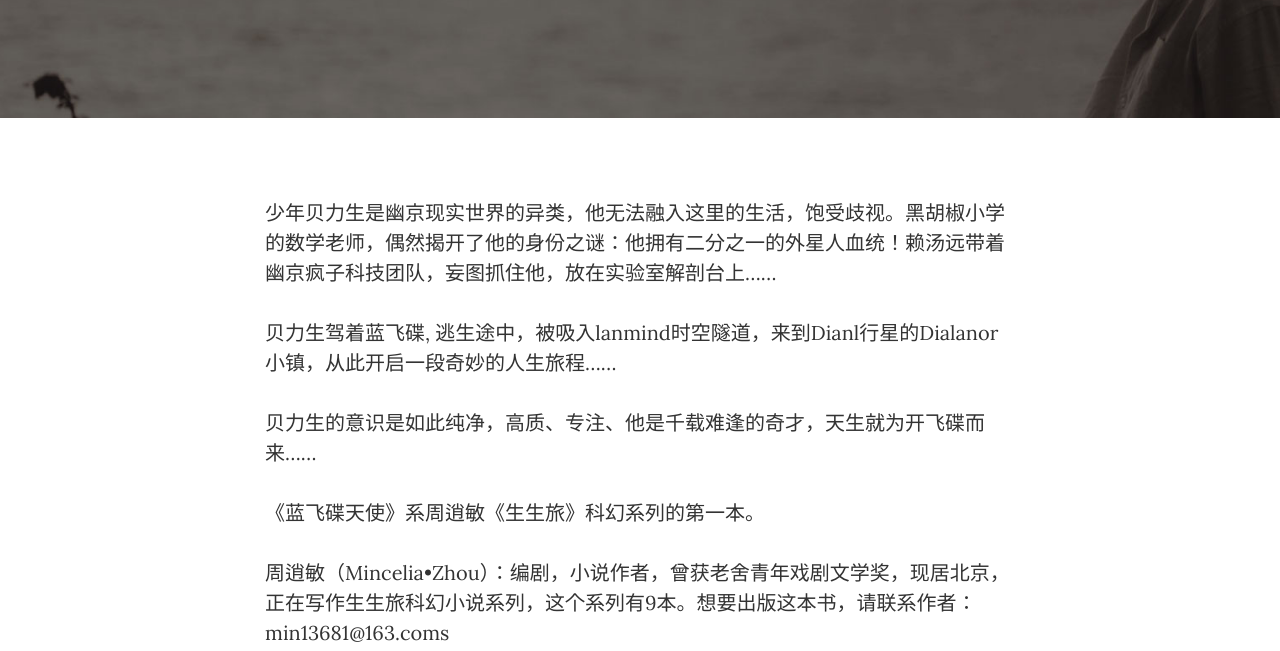
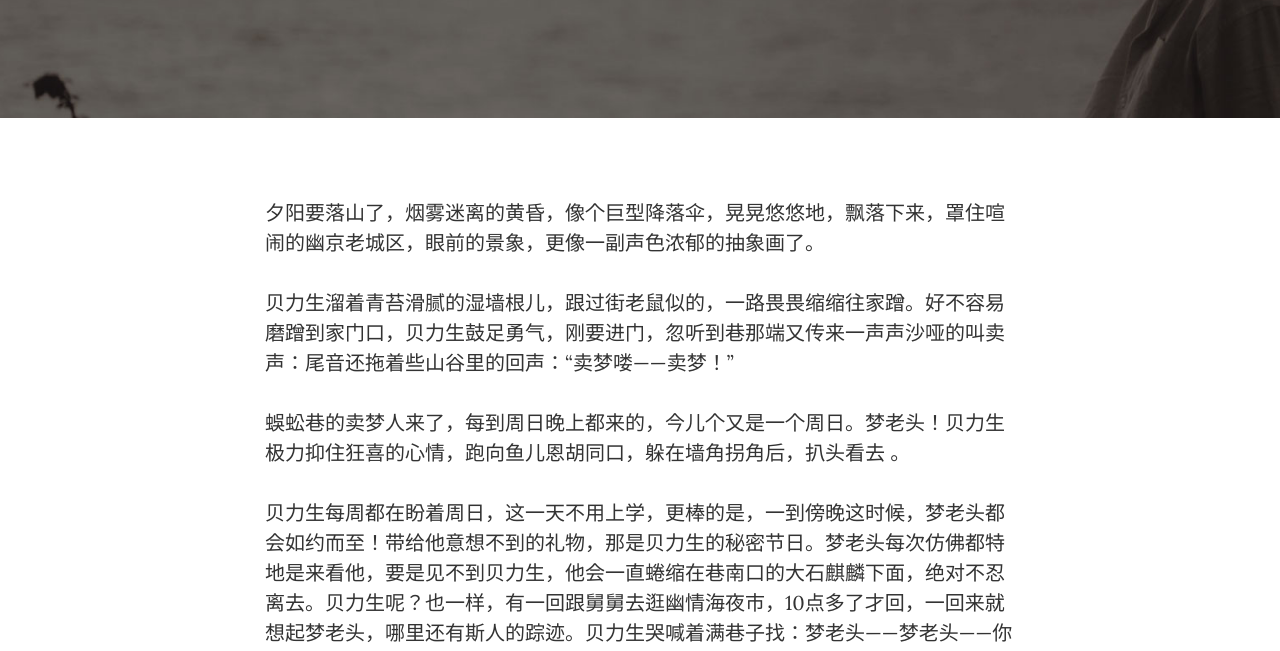
Before and after one commit to mincelia/sciencefiction, a website: page story/1.html in a window 1280 px wide. Shown: the part 295-946 px from the top of the page. Drawn offline with nearby package versions, Linux system fonts and the light colour scheme; files that its build step writes are made by us from their sources; files whose address does not match are found by name.

Commit message:
第一章

```diff
--- a/story/1.html
+++ b/story/1.html
@@ -87,10 +87,10 @@
     <div class="container">
         <div class="row">
             <div class="col-lg-8 col-lg-offset-2 col-md-10 col-md-offset-1">
-                <p> 少年贝力生是幽京现实世界的异类，他无法融入这里的生活，饱受歧视。黑胡椒小学的数学老师，偶然揭开了他的身份之谜：他拥有二分之一的外星人血统！赖汤远带着幽京疯子科技团队，妄图抓住他，放在实验室解剖台上…… </p>
-                <p> 贝力生驾着蓝飞碟, 逃生途中，被吸入lanmind时空隧道，来到Dianl行星的Dialanor小镇，从此开启一段奇妙的人生旅程…… </p>
-                <p> 贝力生的意识是如此纯净，高质、专注、他是千载难逢的奇才，天生就为开飞碟而来……  </p>
-                <p>《蓝飞碟天使》系周逍敏《生生旅》科幻系列的第一本。  </p>
+                <p>夕阳要落山了，烟雾迷离的黄昏，像个巨型降落伞，晃晃悠悠地，飘落下来，罩住喧闹的幽京老城区，眼前的景象，更像一副声色浓郁的抽象画了。  </p>
+                <p>贝力生溜着青苔滑腻的湿墙根儿，跟过街老鼠似的，一路畏畏缩缩往家蹭。好不容易磨蹭到家门口，贝力生鼓足勇气，刚要进门，忽听到巷那端又传来一声声沙哑的叫卖声：尾音还拖着些山谷里的回声：“卖梦喽——卖梦！”   </p>
+                <p>蜈蚣巷的卖梦人来了，每到周日晚上都来的，今儿个又是一个周日。梦老头！贝力生极力抑住狂喜的心情，跑向鱼儿恩胡同口，躲在墙角拐角后，扒头看去 。  </p>
+                <p>贝力生每周都在盼着周日，这一天不用上学，更棒的是，一到傍晚这时候，梦老头都会如约而至！带给他意想不到的礼物，那是贝力生的秘密节日。梦老头每次仿佛都特地是来看他，要是见不到贝力生，他会一直蜷缩在巷南口的大石麒麟下面，绝对不忍离去。贝力生呢？也一样，有一回跟舅舅去逛幽情海夜市，10点多了才回，一回来就想起梦老头，哪里还有斯人的踪迹。贝力生哭喊着满巷子找：梦老头——梦老头——你回来——梦老头当然不会走的，只是拐到了针眼儿胡同小馆里吃碗饺子，又去象鼻胡同的云中君茶楼喝了杯热茶。他们两人间有一种忘年交浓浓的情意：惺惺相惜。此时，你看这梦老头，火烧云把他染成了“金人”：胡须金黄，帽子下的乱发金黄，连麻布袍子也被染成胭紫金红。只是他笑容模糊，令人捉摸不透。  </p>
                 <p>  周逍敏（Mincelia•Zhou）：编剧，小说作者，曾获老舍青年戏剧文学奖，现居北京，正在写作生生旅科幻小说系列，这个系列有9本。想要出版这本书，请联系作者：min13681@163.coms</p>
             </div>
         </div>
```
